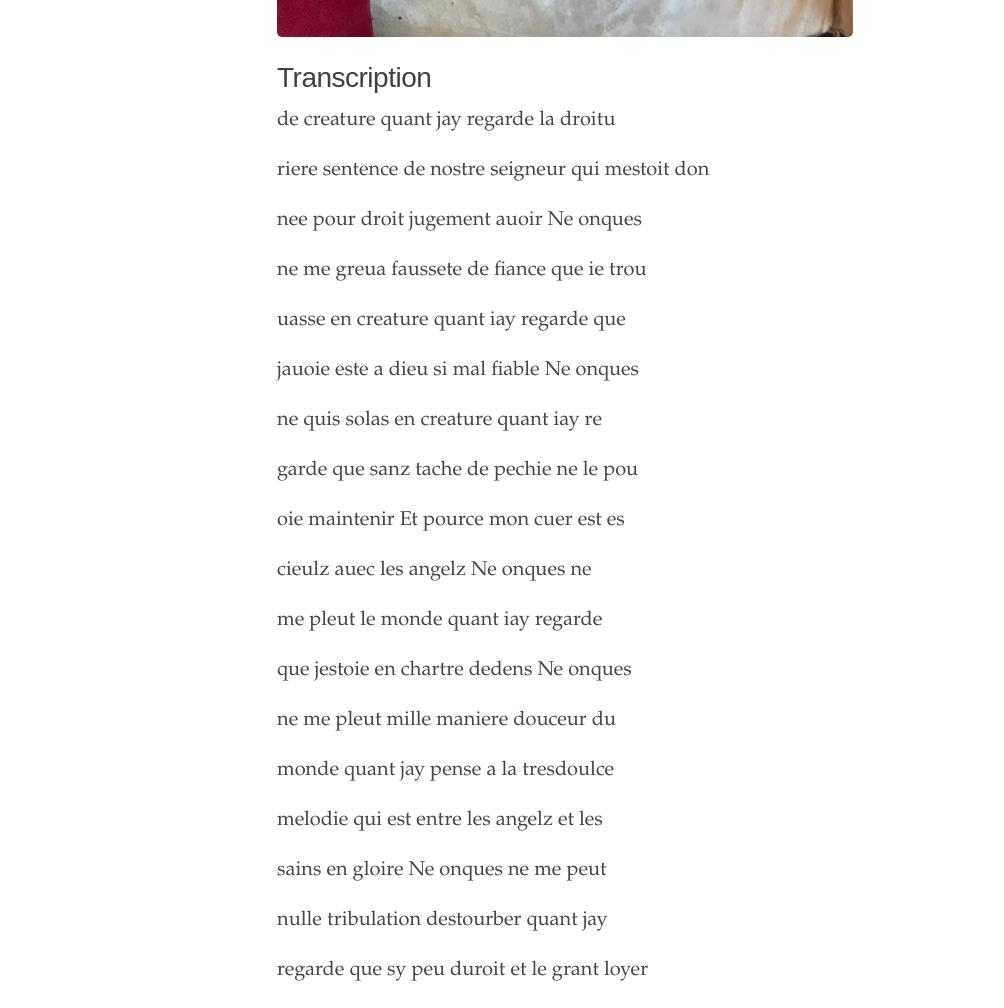
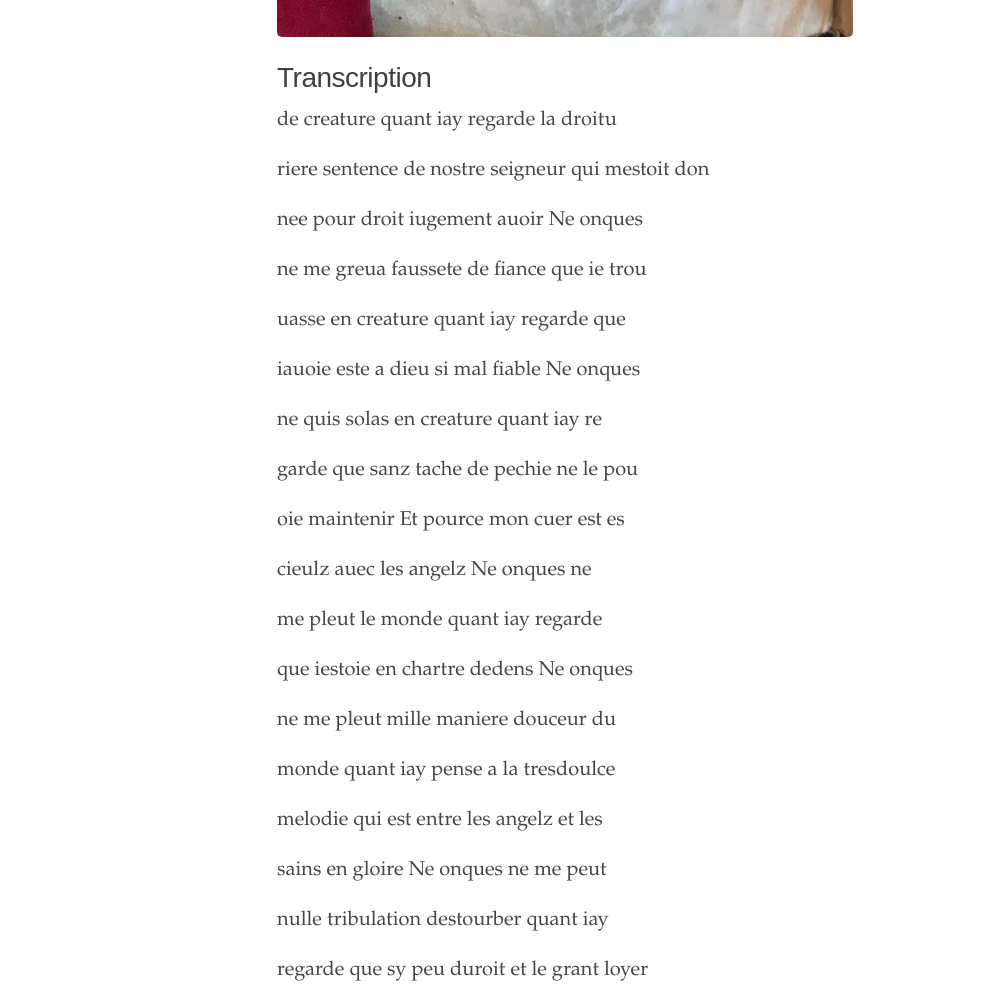
Before and after one commit to oldfrenchtexts/L-aiguillon-d-amour-divine, a Jekyll site: the page built from _texts/2 Folio 1V.md, in a window 1280 px wide and 1400 px high, scrolled down 843 px. Shown: the part 150-1158 px from the top of the window, without its empty margins (3-1007 px from the left). Built offline with Jekyll 4.4.1, drawn with Linux system fonts in a browser that asks for light colours.

Commit message:
Update 2 Folio 1V.md

```diff
--- a/_texts/2 Folio 1V.md
+++ b/_texts/2 Folio 1V.md
@@ -10,17 +10,17 @@ source: Beinecke MS 1166
 
 # Transcription
 
-de creature quant jay regarde la droitu
+de creature quant iay regarde la droitu
 
 riere sentence de nostre seigneur qui mestoit don
 
-nee pour droit jugement auoir Ne onques
+nee pour droit iugement auoir Ne onques
 
 ne me greua faussete de fiance que ie trou
 
 uasse en creature quant iay regarde que
 
-jauoie este a dieu si mal fiable Ne onques
+iauoie este a dieu si mal fiable Ne onques
 
 ne quis solas en creature quant iay re
 
@@ -32,17 +32,17 @@ cieulz auec les angelz Ne onques ne
 
 me pleut le monde quant iay regarde
 
-que jestoie en chartre dedens Ne onques
+que iestoie en chartre dedens Ne onques
 
 ne me pleut mille maniere douceur du
 
-monde quant jay pense a la tresdoulce
+monde quant iay pense a la tresdoulce
 
 melodie qui est entre les angelz et les
 
 sains en gloire Ne onques ne me peut
 
-nulle tribulation destourber quant jay
+nulle tribulation destourber quant iay
 
 regarde que sy peu duroit et le grant loyer
 
```
